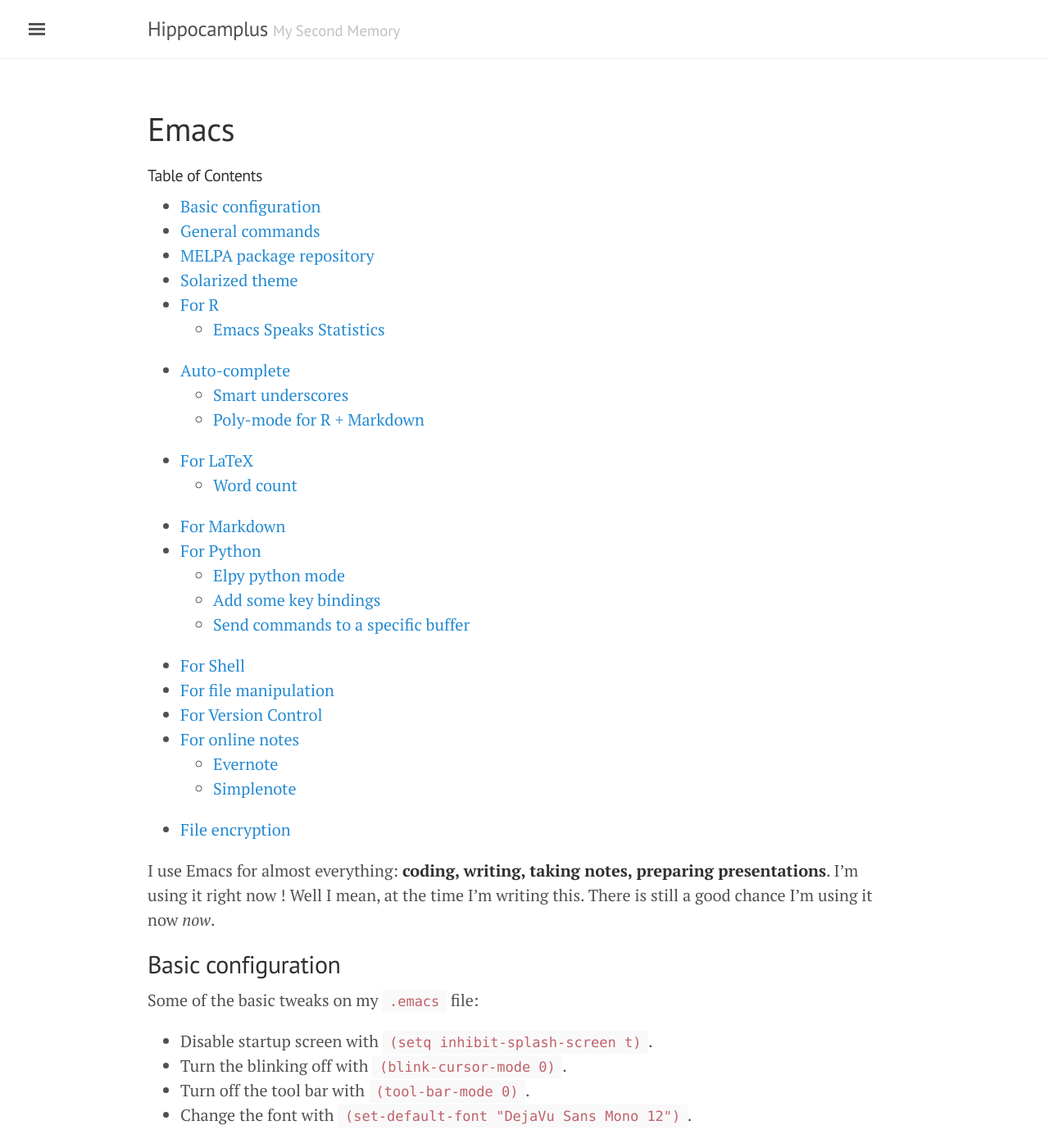
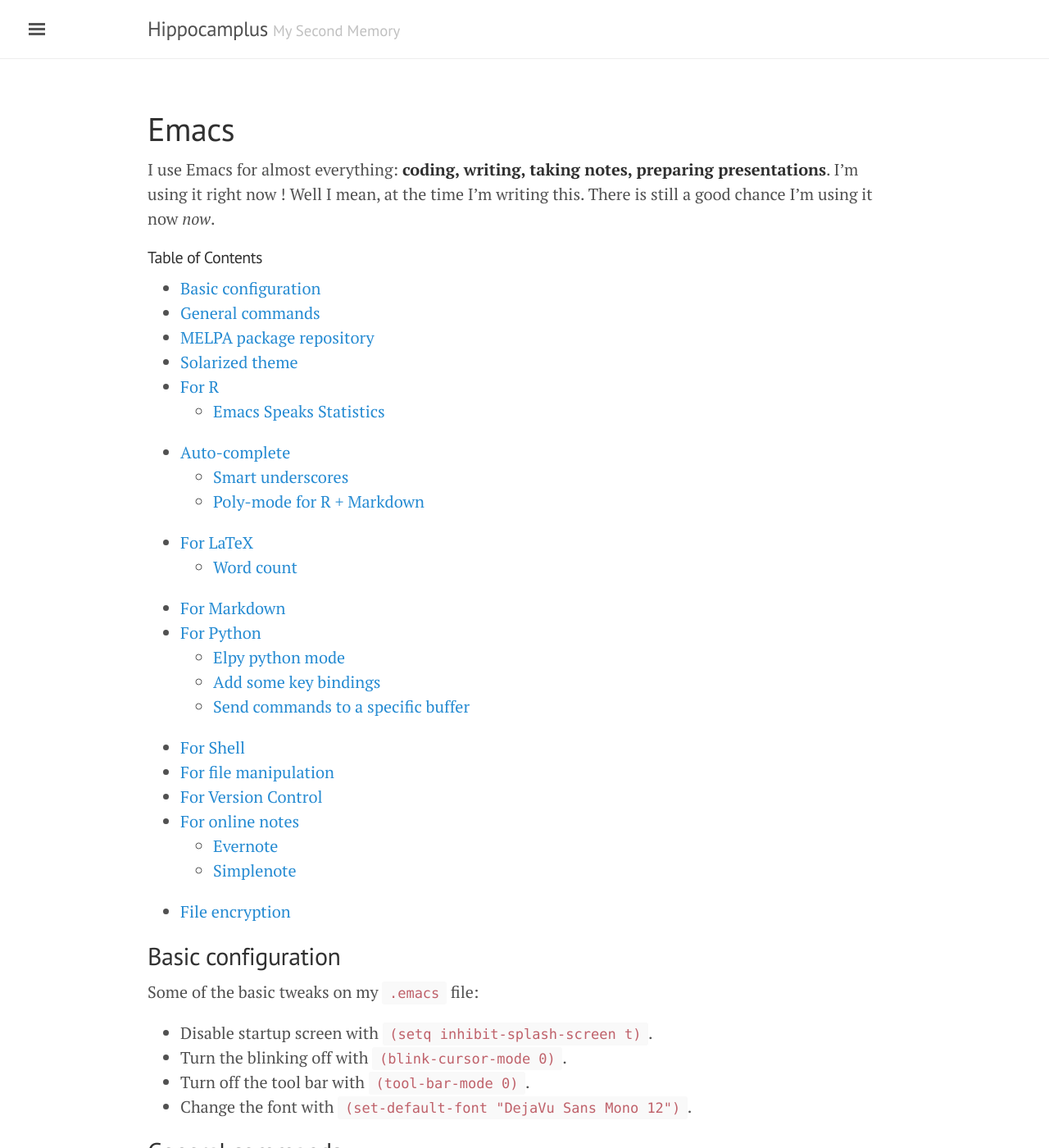
Before and after one commit to jmonlong/Hippocamplus, a Jekyll site: the page built from emacs.md, in a window 1280 px wide and 1400 px high. Shown: the whole window at 82% size. Built offline with Jekyll 4.4.1, drawn with Linux system fonts in a browser that asks for light colours; nearby versions of some CDN libraries.

```diff
--- a/emacs.md
+++ b/emacs.md
@@ -3,9 +3,9 @@ layout: page
 title: Emacs
 ---
 
+I use Emacs for almost everything: **coding, writing, taking notes, preparing presentations**. I'm using it right now ! Well I mean, at the time I'm writing this. There is still a good chance I'm using it now *now*.
+
 {% include toc.html %}
-
-I use Emacs for almost everything: **coding, writing, taking notes, preparing presentations**. I'm using it right now ! Well I mean, at the time I'm writing this. There is still a good chance I'm using it now *now*.
 
 ## Basic configuration
 
```
